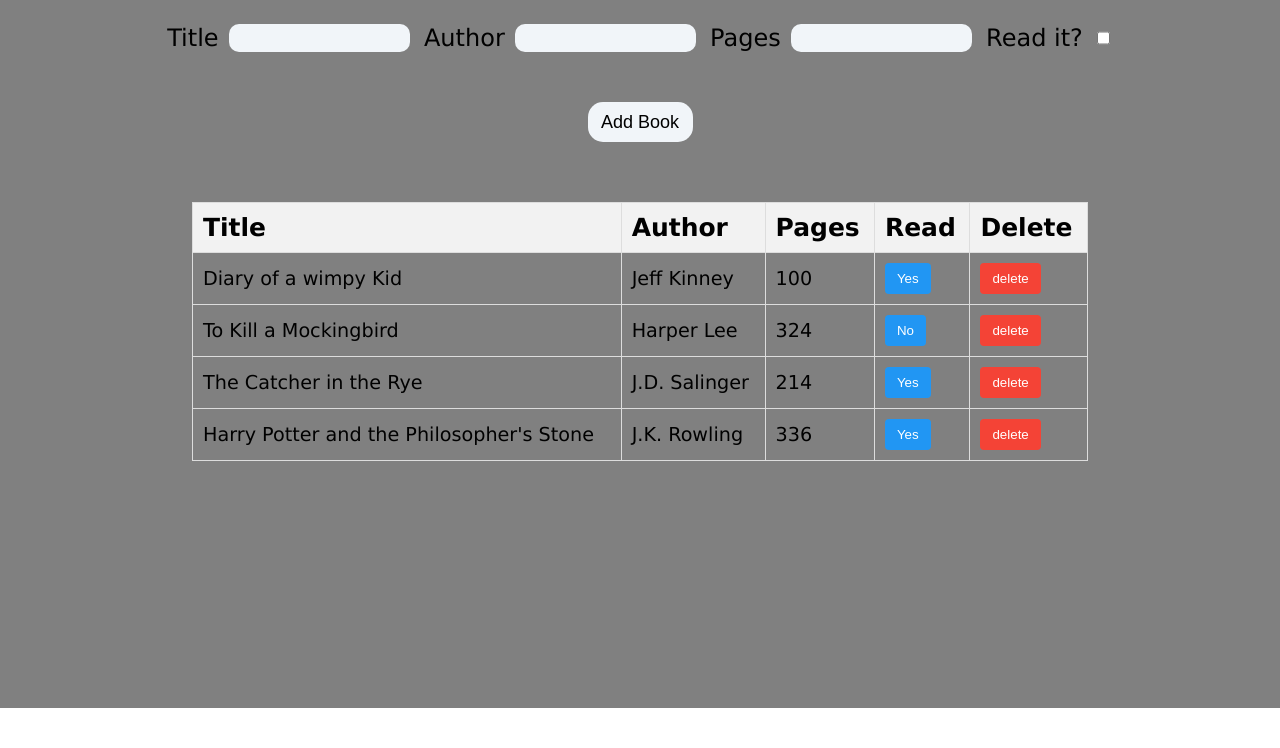
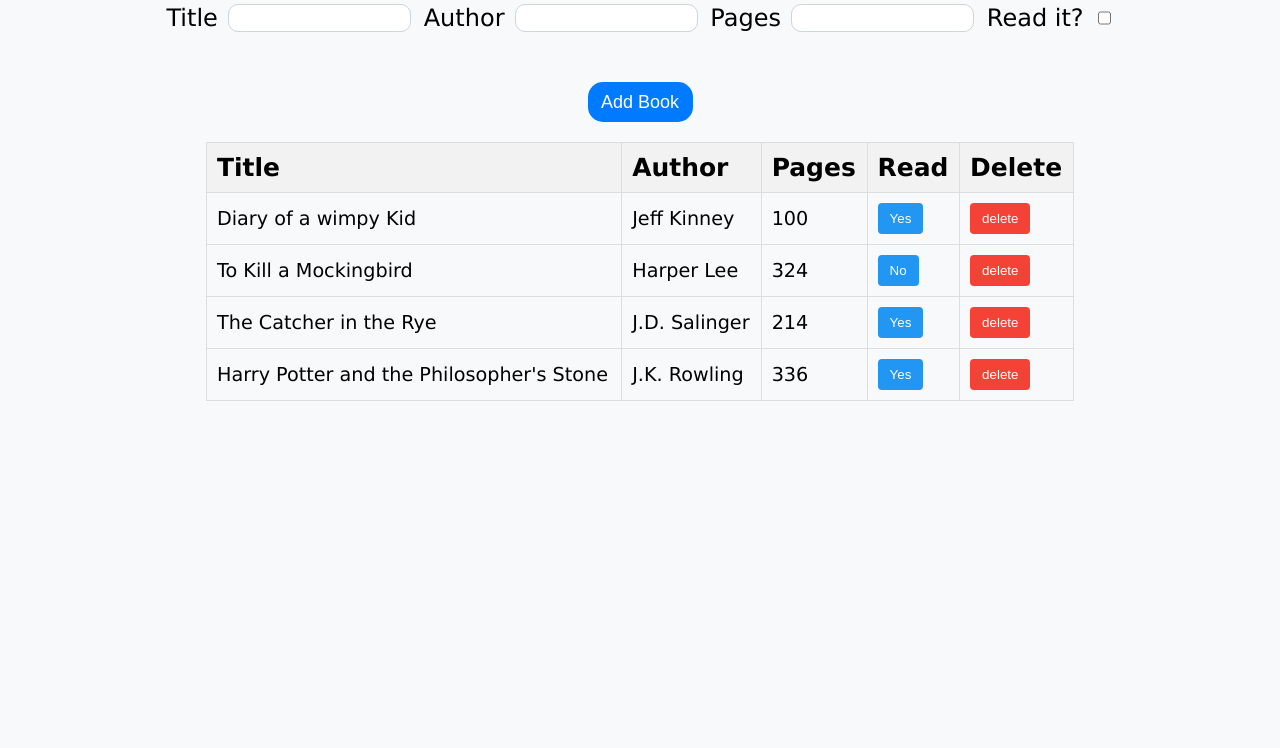
Before and after one commit to Hotpause/odin-library, a plain HTML site: page index.html in a window 1280 px wide. Shown: the part 92-840 px from the top of the page. Before the commit the page ends 800 px from the top, so only its background shows below. Drawn offline with Linux system fonts and the light colour scheme.

Commit message:
Add css changes

```diff
--- a/style.css
+++ b/style.css
@@ -5,7 +5,9 @@
 
   height: max(1vh, auto);
   justify-content: start;
-  gap: 60px;
+
+  padding: 20px; /* Add padding for spacing */
+  gap: 20px; /* Add gap between child elements */
 }
 
 .section2 {
@@ -54,7 +56,9 @@
   border-radius: 15px;
   font-weight: 500;
   font-size: large;
+  color: white; /* White text color */
   transition: transform 0.5s ease;
+  background-color: #007bff; /* Blue */
 }
 
 .submit-button:hover {
@@ -76,12 +80,13 @@
 
 input {
   border-radius: 10px;
-  background-color: #f1f5f9;
+  background-color: #fff; /* White background color */
   border: none;
   outline: none;
+  border: 1px solid #ced4da;
 }
 .main_container {
-  background-color: grey;
+  background-color: #f8f9fa; /* Light grey */
   min-height: 100vh;
   margin: 0;
 }
@@ -126,10 +131,14 @@ body {
   padding: 8px 12px;
   border: none;
   border-radius: 4px;
-  cursor: pointer;
+
   transition: background-color 0.3s;
 }
 
 .read-button:hover {
   background-color: #0d8bf0; /* Darker blue on hover */
 }
+/* Apply margin to the first tr element in tbody */
+.section4 tbody tr:first-child {
+  margin-top: 10px; /* Adjust the top margin as needed */
+}
```
